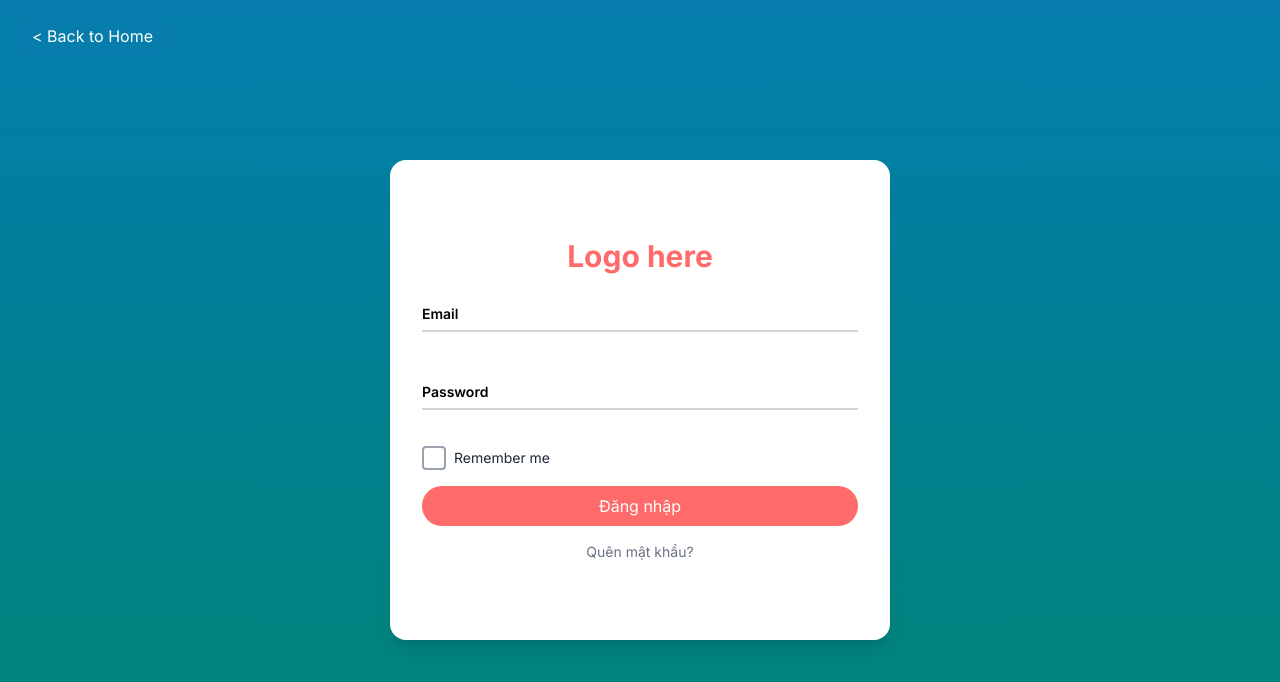
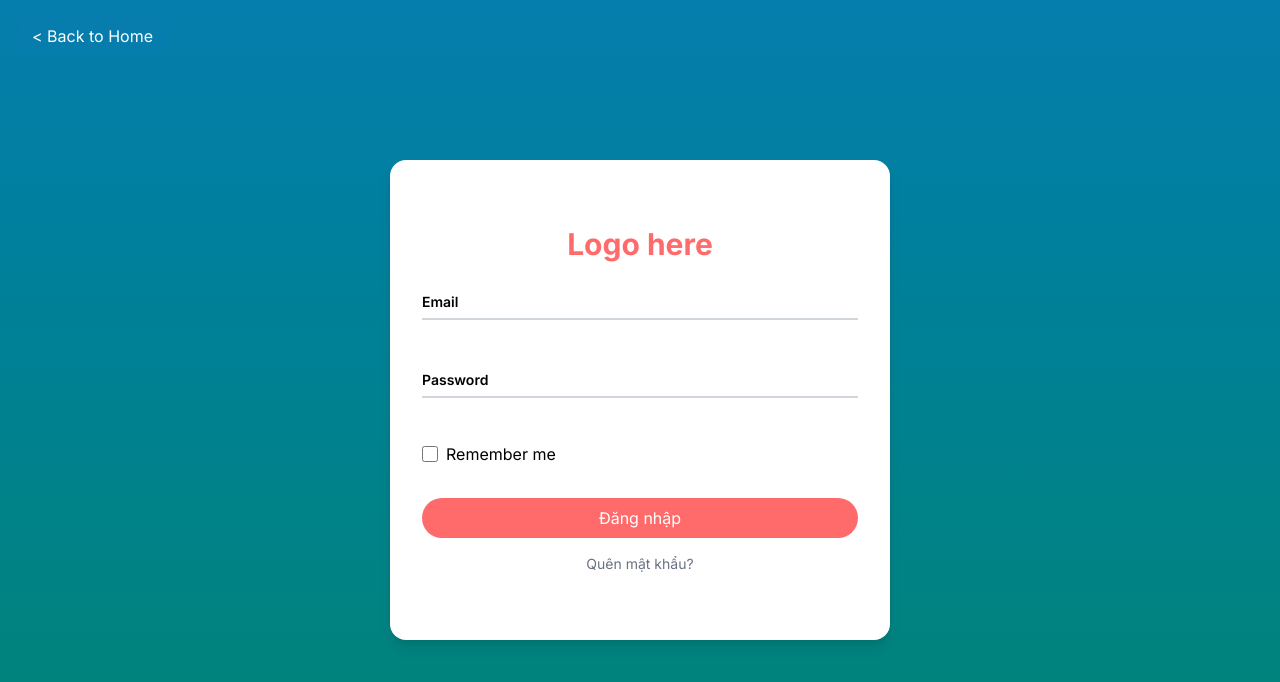
Before and after one commit to hatohui/GenCare, a Next.js app in the folder frontend/: page /login in a window 1280 px wide. Shown: the top 682 px of the page. Built offline with nearby package versions, Linux system fonts and the light colour scheme.

Commit message:
feat: add oauth

```diff
--- a/frontend/src/Components/Auth/GoogleLoginButton.tsx
+++ b/frontend/src/Components/Auth/GoogleLoginButton.tsx
@@ -1,7 +1,12 @@
 import { useOauthAccount } from '@/Services/auth-service'
+import { setAccessToken } from '@/Utils/setAccessToken'
 import { useEffect } from 'react'
 
-export default function GoogleLoginButton() {
+export default function GoogleLoginButton({
+	className = '',
+}: {
+	className?: string
+}) {
 	const handleOauth = useOauthAccount()
 	const handleCredentialResponse = (response: string) => {
 		handleOauth.mutate(
@@ -9,7 +14,8 @@ export default function GoogleLoginButton() {
 			{
 				onSuccess: data => {
 					console.log('OAuth successful:', data)
-					// Handle successful OAuth login, e.g., redirect or show success message
+
+					setAccessToken(data)
 				},
 				onError: error => {
 					console.error('OAuth error:', error)
@@ -22,18 +28,18 @@ export default function GoogleLoginButton() {
 	useEffect(() => {
 		if (typeof window === 'undefined') return
 
-		// @ts-ignore
+		// @ts-expect-error google exist
 		window.google?.accounts.id.initialize({
 			client_id: process.env.NEXT_PUBLIC_GOOGLE_CLIENT_ID!,
 			callback: handleCredentialResponse,
 		})
 
-		// @ts-ignore
+		// @ts-expect-error google exist liao
 		window.google?.accounts.id.renderButton(
 			document.getElementById('google-signin-button'),
 			{ theme: 'outline', size: 'large' }
 		)
 	}, [])
 
-	return <div id='google-signin-button' />
+	return <div id='google-signin-button' className={className} />
 }
--- a/frontend/src/Components/Auth/LoginForm.tsx
+++ b/frontend/src/Components/Auth/LoginForm.tsx
@@ -2,7 +2,6 @@
 
 import { motion } from 'motion/react'
 import useInput from '@/Hooks/Form/useInput'
-import MotionCheckbox from '../Form/MotionCheckbox'
 import { loginSchema } from '@/Interfaces/Auth/Schema/login'
 import { ZodError } from 'zod/v4'
 import { useState } from 'react'
@@ -66,11 +65,16 @@ const LoginForm = ({ handleLogin }: LoginComponentProps) => {
 				<FloatingLabelInput label='Email' id='email' {...email} />
 				<FloatingLabelInput label='Password' id='password' {...password} />
 
-				<MotionCheckbox
-					label='Remember me'
-					checked={remember.value}
-					onCheckedChange={remember.onChange as any}
-				/>
+				<div className='mb-4 mt-2'>
+					<label
+						className={`flex items-center gap-2 text-gray-700'
+					`}
+					>
+						<input name='agreeToTerms' {...remember} className={`w-4 h-4`} />
+						<span>Remember me</span>
+					</label>
+				</div>
+
 				<button
 					type='submit'
 					className='bg-accent text-white p-2 rounded-full hover:bg-accent-dark transition-colors duration-200'
--- a/frontend/src/Components/Auth/RegisterForm.tsx
+++ b/frontend/src/Components/Auth/RegisterForm.tsx
@@ -10,6 +10,7 @@ import {
 import { motion } from 'motion/react'
 import FloatingLabel, { FloatingLabelErrorData } from '../Form/FloatingLabel'
 import { Gender } from '@/Enums/Gender'
+import GoogleLoginButton from './GoogleLoginButton'
 
 type RegisterFormProps = keyof RegisterFormData
 
@@ -256,6 +257,15 @@ const RegisterForm = ({ handleRegister }: RegisterComponentProps) => {
 			</div>
 
 			<SubmitButton buttonClass='bg-main text-white w-full p-2 rounded-full flex justify-center bg-gradient-to-r from-accent to-accent/80 backdrop-blur-3xl hover:from-accent/90 hover:to-accent	 ' />
+
+			<div className='text-center text-gray-500 mt-4'>
+				Đã có tài khoản?{' '}
+				<a href='/login' className='text-accent hover:underline'>
+					Đăng nhập
+				</a>
+			</div>
+
+			<GoogleLoginButton className='mt-4' />
 		</form>
 	)
 }
--- a/frontend/src/Components/Form/MotionCheckbox.tsx
+++ /dev/null
@@ -1,68 +0,0 @@
-'use client'
-
-import * as Checkbox from '@radix-ui/react-checkbox'
-import { motion, AnimatePresence } from 'framer-motion'
-import { CheckedState } from '@radix-ui/react-checkbox'
-import { FC } from 'react'
-
-const CheckIcon = () => (
-	<motion.svg
-		viewBox='0 0 24 24'
-		fill='none'
-		stroke='#007DB3'
-		strokeWidth='3'
-		strokeLinecap='round'
-		strokeLinejoin='round'
-		className='w-4 h-4'
-		initial={{ pathLength: 0 }}
-		animate={{ pathLength: 1 }}
-		exit={{ pathLength: 0 }}
-		transition={{ duration: 0.3, ease: 'easeInOut' }}
-	>
-		<motion.path d='M5 13l4 4L19 7' />
-	</motion.svg>
-)
-
-type MotionCheckboxProps = {
-	label: string
-	checked: boolean
-	onCheckedChange: (checked: boolean) => void
-}
-
-const MotionCheckbox: FC<MotionCheckboxProps> = ({
-	label,
-	checked,
-	onCheckedChange,
-}) => {
-	const handleChange = (checkedState: CheckedState) => {
-		if (checkedState === 'indeterminate') return
-		onCheckedChange(checkedState)
-	}
-
-	return (
-		<label className='flex items-center gap-2 cursor-pointer'>
-			<Checkbox.Root
-				className='w-6 h-6 border-2 border-gray-400 rounded flex items-center justify-center bg-white'
-				checked={checked}
-				onCheckedChange={handleChange}
-			>
-				<AnimatePresence>
-					{checked && (
-						<motion.div
-							key='check'
-							initial={{ scale: 0.6, opacity: 0 }}
-							animate={{ scale: 1, opacity: 1 }}
-							exit={{ scale: 0.6, opacity: 0 }}
-							transition={{ duration: 0.2 }}
-						>
-							<CheckIcon />
-						</motion.div>
-					)}
-				</AnimatePresence>
-			</Checkbox.Root>
-			<span className='text-sm text-gray-800'>{label}</span>
-		</label>
-	)
-}
-
-export default MotionCheckbox
--- a/frontend/src/Services/auth-service.ts
+++ b/frontend/src/Services/auth-service.ts
@@ -16,7 +16,7 @@ const authApi = {
 		axios.post<TokenData>(`${AUTH_URL}/login`, data).then(res => res.data),
 	Oauth: (data: OauthAPI) =>
 		axios
-			.post<TokenData>(`${AUTH_URL}/oauth`, {
+			.post<TokenData>(`${AUTH_URL}/google`, {
 				credential: data.credential,
 			})
 			.then(res => res.data),
```
